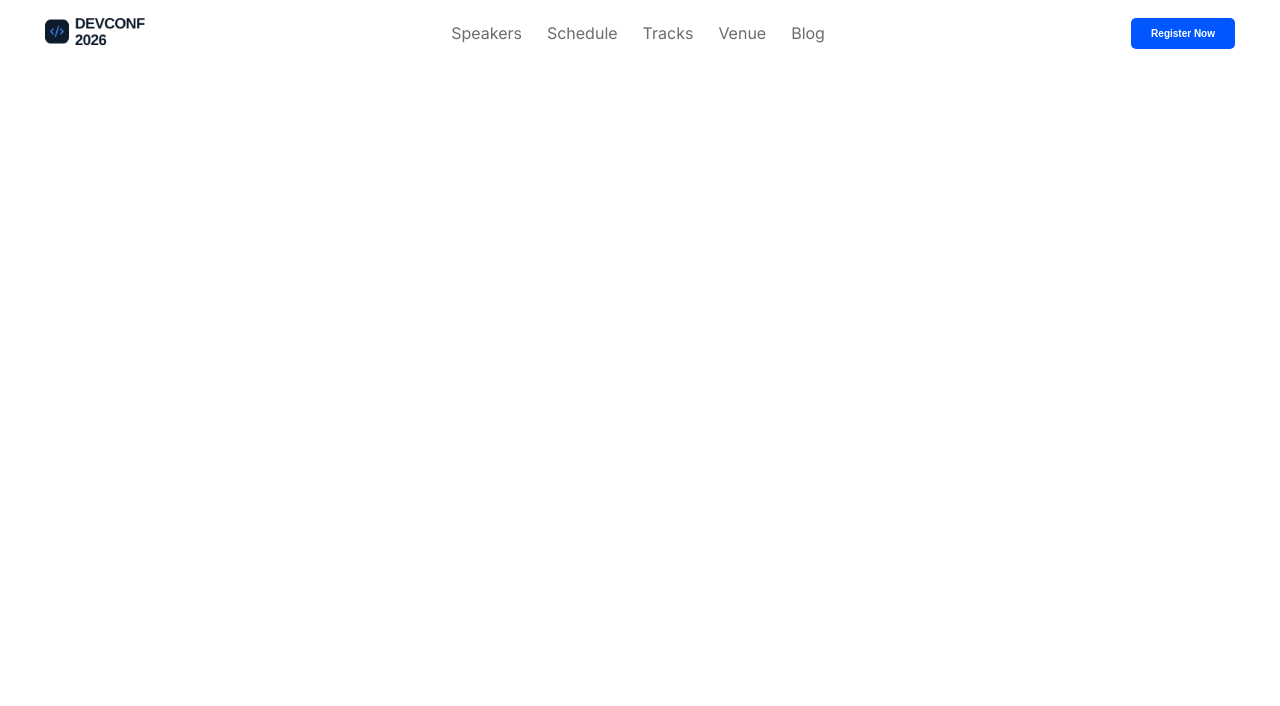
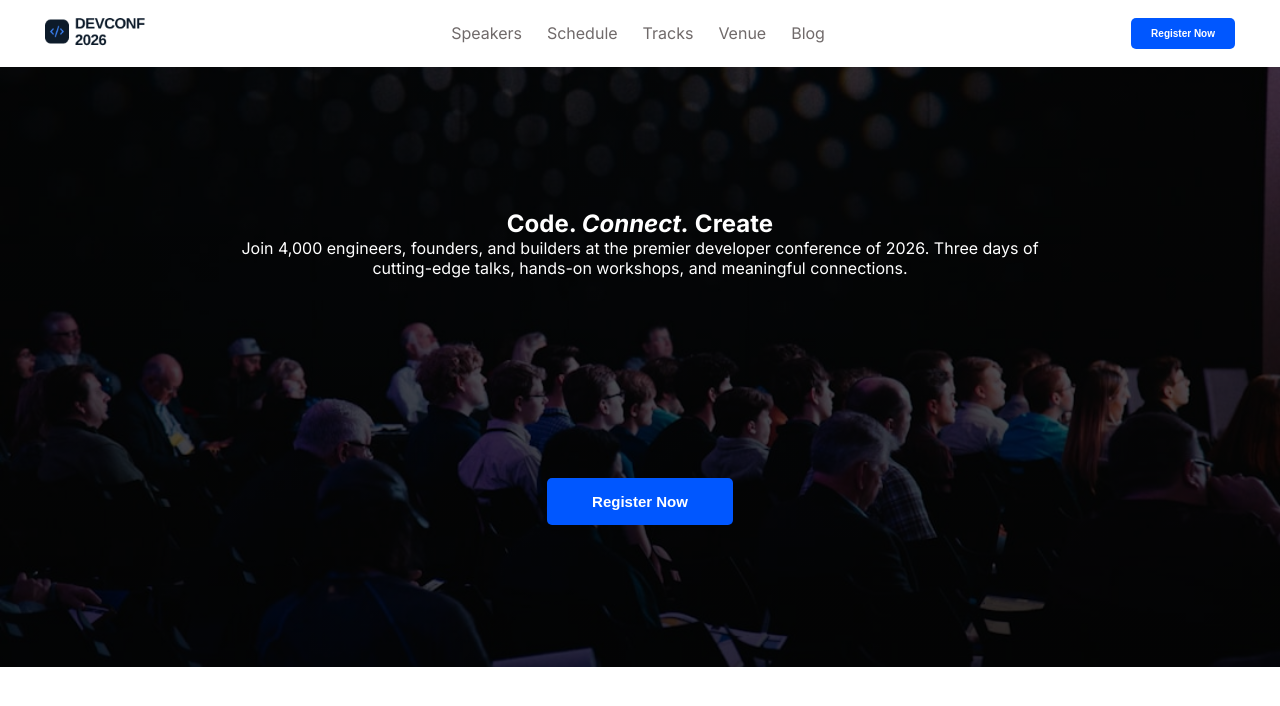
Before and after one commit to Zunied-57/b14-assignment-01, a plain HTML site: page index.html in a window 1280 px wide. Drawn offline with Linux system fonts and the light colour scheme.

Commit message:
hero section done

```diff
--- a/index.html
+++ b/index.html
@@ -30,6 +30,18 @@
                 <button class="common-button">Register Now</button>
             </div>
         </nav>
+        <!--Hero Section-->
+        <section class="hero-parent">
+            <div class="hero-content">
+                <h1>Code. <i>Connect.</i> Create</h1>
+                <p>
+                    Join 4,000 engineers, founders, and builders at the premier developer
+                    conference of 2026. Three days of cutting-edge talks, hands-on workshops,
+                    and meaningful connections.
+                </p>
+                <button class="common-button hero-button">Register Now</button>
+            </div>
+        </section>
     </header>
 </body>
 </html>
--- a/style.css
+++ b/style.css
@@ -41,3 +41,36 @@ body
     text-decoration: none;
     color: #706a6a;
 }
+.hero-parent
+{
+    min-height: 600px;
+    background-image: linear-gradient(rgba(0, 0, 0, 0.65), rgba(0, 0, 0, 0.75)), url("./B14-A01-DevConf-2026/assets/banner.jpg");
+    background-size: cover;
+    background-position: center;
+    display: flex;
+    justify-content: center;
+    align-items: center;
+    text-align: center;
+}
+.hero-content
+{
+    max-width: 800px;
+    color: white;
+}
+.hero h1
+{
+    font-size: 50px;
+    font-weight: 700px;
+    margin-bottom: 20px;
+}
+.hero p
+{
+    font-size: 15px;
+    margin: auto;
+}
+.hero-button
+{
+    padding: 15px 45px;
+    font-size: 15px;
+    margin-top: 200px;
+}
```
